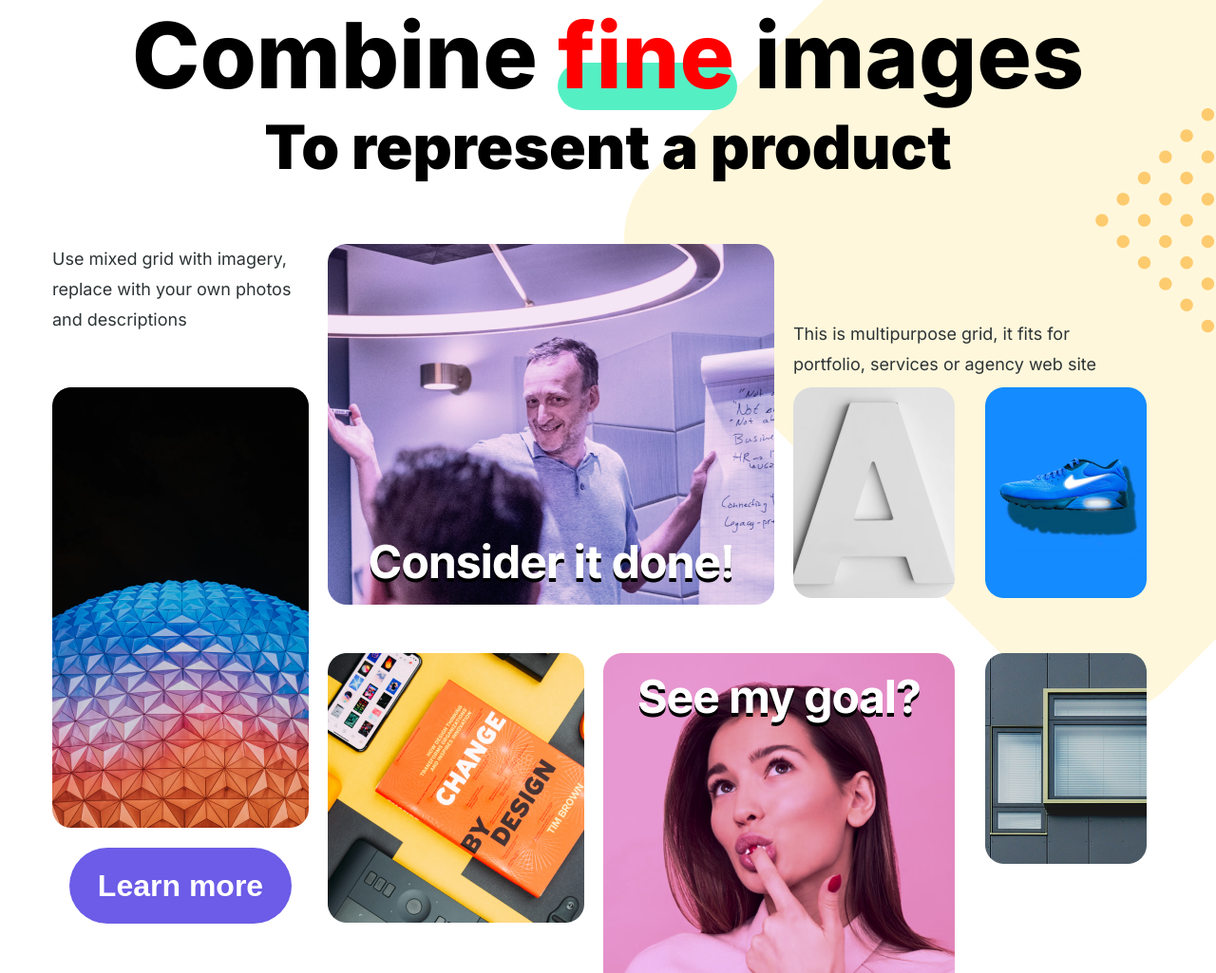
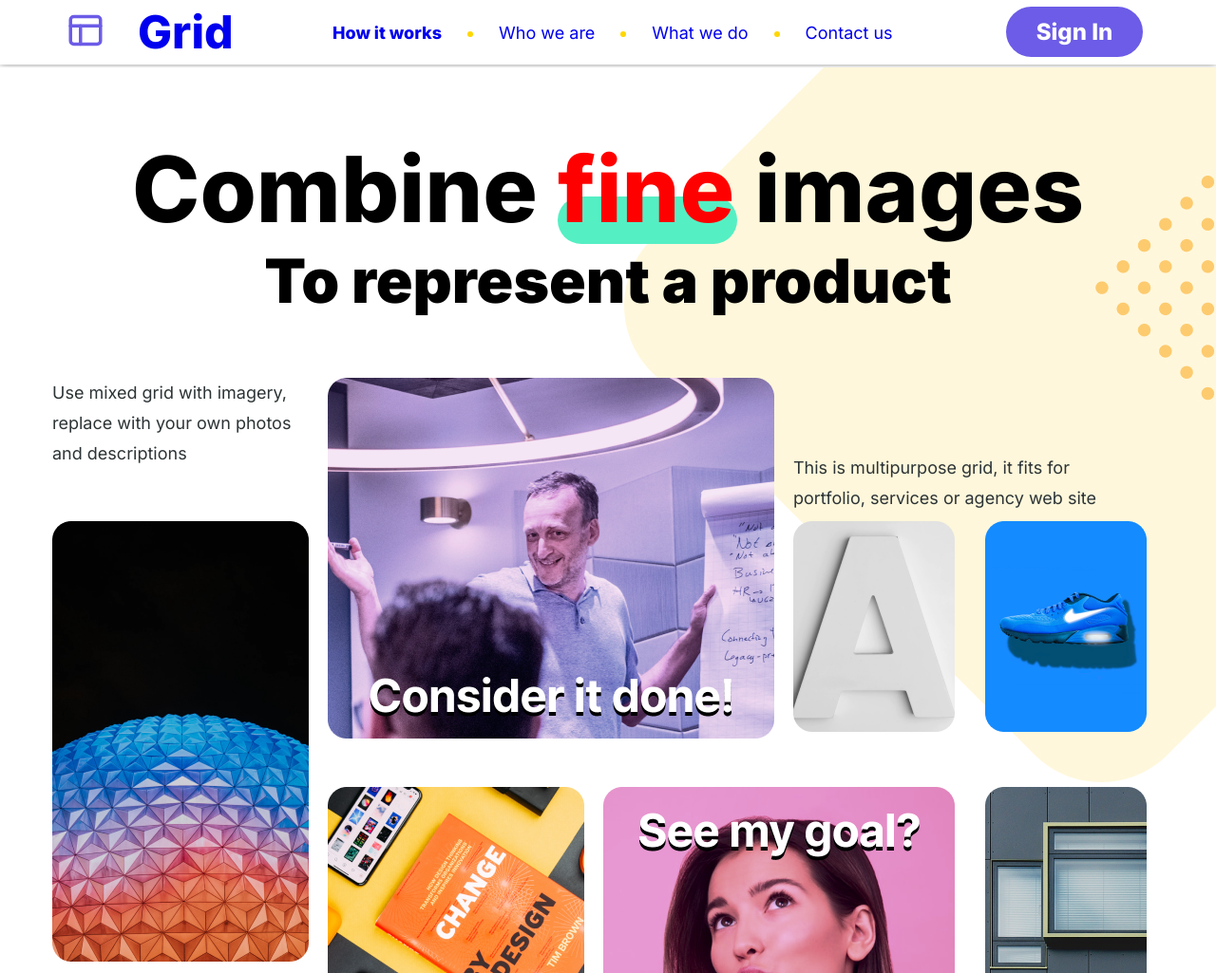
Before and after one commit to Tereshka99/Grid3, a plain HTML site: page index.html in a window 1280 px wide. Shown: the top 1025 px of the page at 95% size. Drawn offline with Linux system fonts and the light colour scheme.

Commit message:
make header

```diff
--- a/index.html
+++ b/index.html
@@ -7,17 +7,51 @@
     <title>Grid-3</title>
 </head>
 <body>
+    <div class="header">
+        <div class="container">
+            <div class="menu">
+
+
+                    <div id="block1">
+                        <a href="#"><img src="assets/logo.svg"/></a>
+                    </div>
+                    <div class="logo_text"  id="block2"><a href="#">Grid</div></a>
+
+
+
+                <div class="links" id="block3">
+                    <ul class="hr">
+                        <li class="none_dots" id="first_link"><a href="#">How it works</a></li>
+                        <li class="none_dots"></li>
+                        <li class="link"><a href="#">Who we are</a></li>
+                        <li class="none_dots"></li>
+                        <li class="link"><a href="#">What we do</a></li>
+                        <li class="none_dots"></li>
+                        <li class="link"><a href="#">Contact us</a></li>
+                    </ul>
+                </div>
+                <div class="sign"  id="block4">
+                    <a href="#" class="btn">Sign In</a>
+                </div>
+            </div>
+        </div>
+    </div>
+
+
+
+
+
     <div class="offer">
         <div class="container">
             <div class="title">
             <div class="txt1">Combine <span>fine</span> images</div>
             <div class="txt2">To represent a product</div>
         </div>
-        <div class="subtitle">
+        <div class="subtitle_card">
                 <div id="grid1">Use mixed grid with imagery, replace with your own photos and descriptions</div>
                 <div id="grid2"></div>
                 <div id="grid3">
-                    <button id="btn">Learn more</button>
+                    <a href="#" class="btn">Learn more</a>
                 </div>
                 <div id="grid4"></div>
                 <div id="grid5"></div>
--- a/style.css
+++ b/style.css
@@ -11,19 +11,6 @@ body{
 
 
 
-.offer{
-   background-image: url(./assets/gr.jpg);
-   height: 1400px;
-   background-position: 100% 0;
-   background-repeat: no-repeat;
-}
-
-
-
-
-
-
-
 .container{
     max-width: 1170px;
     padding: 0 15px;
@@ -33,12 +20,145 @@ body{
 
 
 
-
-.title{
+.header{
+   box-shadow: 0px -3px 8px;
 
 }
 
+
+.menu{
+
+    display: grid;
+    grid-template-columns: 70px 170px 685px 182px;
+    grid-template-rows: 1fr;
+    grid-gap: 12px 20px;
+    align-items: center;
+}
+
+
+
+#block1{
+    grid-column: 1/2;
+}
+
+#block2{
+
+    text-align: left;
+    grid-column: 2/3;
+    color: #2D3436;
+}
+
+#block3{
+
+    grid-column: 3/4;
+}
+
+#block4{
+
+    grid-column: 4/5;
+}
+
+
+.logo_text{
+    font-weight: 800;
+    font-size: 48px;
+    line-height: 56px;
+    color: #2D3436;
+}
+
+
+#block4 > .btn{
+    font-size: 24px;
+    line-height: 36px;
+    padding: 12px 32px;
+}
+
+.links{
+    align-items: center;
+}
+
+ul{
+    display: flex;
+}
+
+.logo_text > a:visited {
+    color: #2D3436; /* Цвет посещенных ссылок */
+   }
+
+hr > a:visited {
+    color: #6C5CE7;
+}
+
+#first_link > a:visited {
+    color: #2D3436;
+}
+
+
+li:hover{
+    font-size: 17px;
+}
+
+.logo_text a:hover{
+    color: #6C5CE7;
+}
+
+#first_link:hover{
+    font-size: 17px;
+}
+
+ul.hr li{
+       margin-right: 15px;
+       color: #6C5CE7;
+       padding-left: 15px;
+}
+li.link::marker{
+    color: gold;
+}
+
+a{
+    text-decoration: none;
+}
+
+.none_dots{
+    list-style-type: none;
+}
+
+.link{
+    font-weight: 400;
+    font-size: 18px;
+}
+
+#first_link{
+    color: #2D3436;
+    font-weight: 800;
+    font-size: 18px;
+}
+
+
+
+
+
+
+
+
+
+
+
+
+
+.offer{
+    margin-top: 3px;
+   background-image: url(./assets/gr.jpg);
+   background-position: 100% 0;
+   background-repeat: no-repeat;
+}
+
+.title{
+    padding-top: 70px;
+}
+
 .txt1{
+
     font-style: normal;
     font-weight: 800;
     font-size: 96px;
@@ -69,7 +189,7 @@ body{
     border-radius: 100px;
 }
 
-.subtitle{
+.subtitle_card{
     margin-top: 64px;
     display: grid;
     grid-template-columns: 270px 270px 180px 182px 182px;
@@ -99,6 +219,7 @@ color: #2D3436;
 #grid3{
     grid-row: 5/6 ;
     grid-column: 1/2 ;
+    margin-top: 20px;
 }
 
 #grid4{
@@ -155,7 +276,8 @@ color: #2D3436;
     background-repeat: no-repeat;
 }
 
-#btn{
+.btn{
+
     color: #FFFFFF;
     background: #6C5CE7;
     border-radius: 999px;
@@ -168,7 +290,7 @@ color: #2D3436;
     text-align: center;
 }
 
-#btn:hover{
+.btn:hover{
     color: #7c6bf8;
     background: #2D3436;
 }
```
Also changed, not shown: assets/logo.svg (added). Lines whose indentation alone changed are shown as unchanged.
